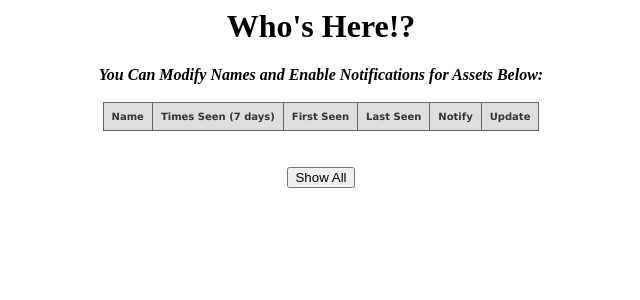
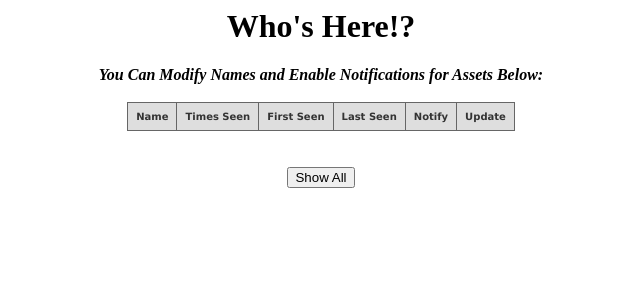
Before and after one commit to curtbraz/WhosHere, a PHP site: page / in a window 1280 px wide. Shown: the top 300 px of the page, without its empty margins (319-959 px from the left). Run offline with PHP 8.4, Linux system fonts and the light colour scheme; data that the repository does not hold is empty.

Commit message:
Update index.php
Changed "Times Seen" column since data retention changed.

```diff
--- a/index.php
+++ b/index.php
@@ -35,7 +35,7 @@ table.gridtable td {
 <b><i>You Can Modify Names and Enable Notifications for Assets Below:</i></b>
 <br><br>
 <TABLE class="gridtable">
-<TR><TH>Name</TH><TH>Times Seen (7 days)</TH><TH>First Seen</TH><TH>Last Seen</TH><TH>Notify</TH><TH>Update</TH></TR>
+<TR><TH>Name</TH><TH>Times Seen</TH><TH>First Seen</TH><TH>Last Seen</TH><TH>Notify</TH><TH>Update</TH></TR>
 
 <?php
 
```
